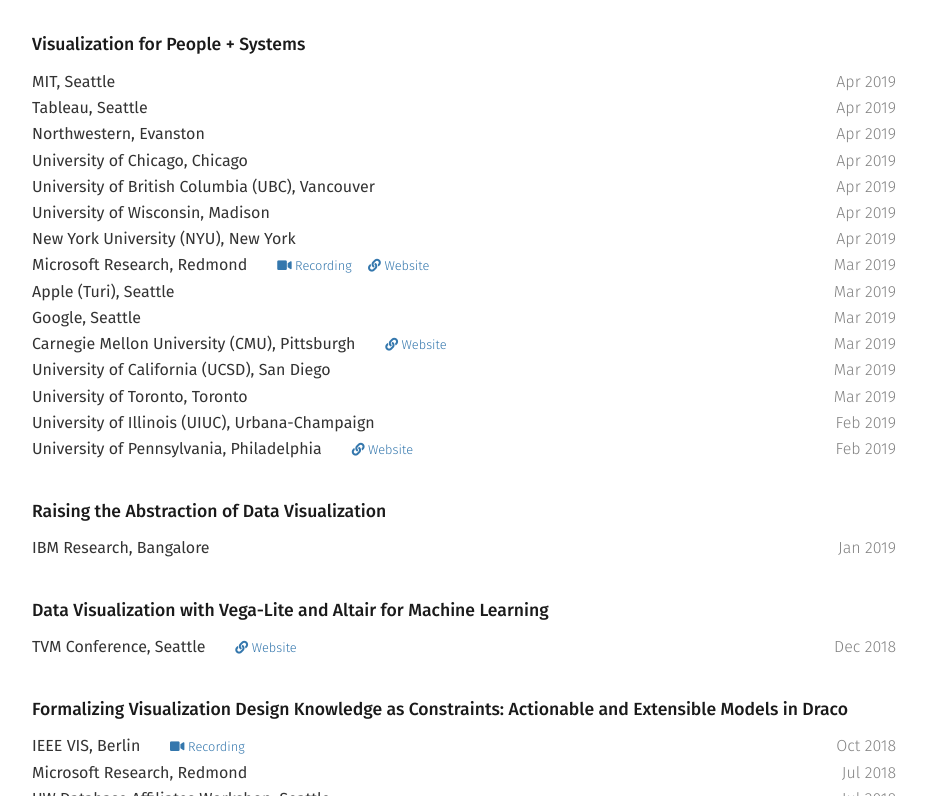
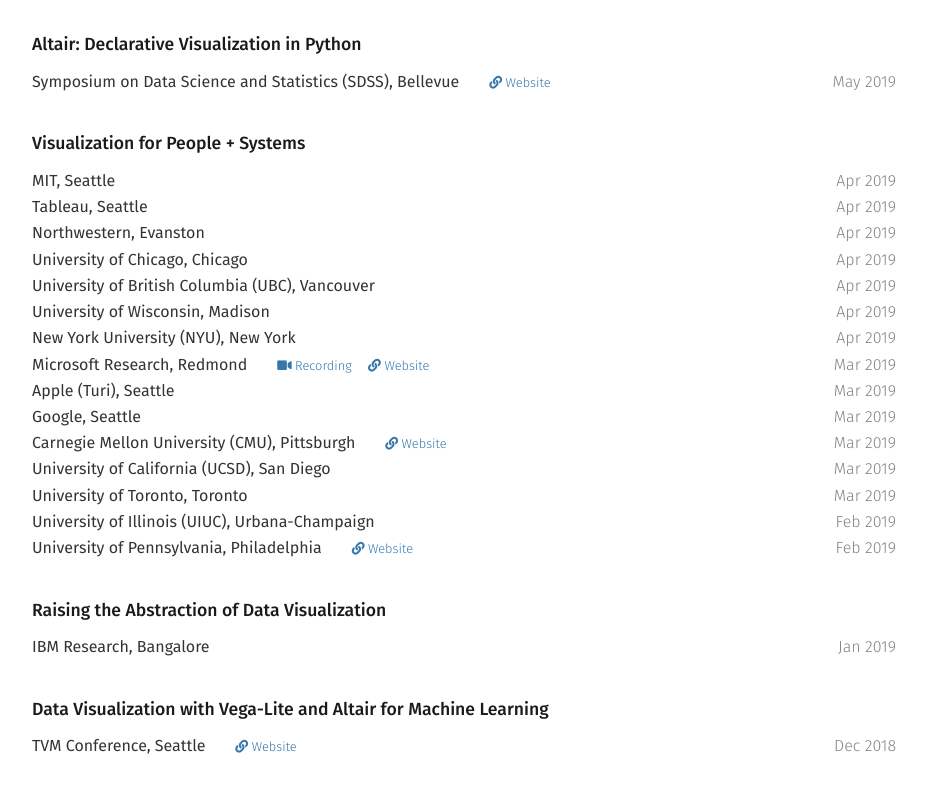
Before and after one commit to domoritz/domoritz.github.io, a Jekyll site: the page built from talks.md, in a window 1280 px wide and 900 px high, cut to the strip 104-900 px from the top of the window. Shown: the whole strip, without its empty margins (176-1103 px from the left). Built offline with Jekyll 4.4.1, drawn with Linux system fonts in a browser that asks for light colours; nearby versions of some CDN libraries.

Commit message:
Update travel and news

```diff
--- a/_data/news.yml
+++ b/_data/news.yml
@@ -1,3 +1,5 @@
+- message: "I passed my final exam (thesis defense)."
+  date: 2019-06-12
 - message: "I passed my general exam and am now a PhD candidate."
   date: 2018-08-22
 - message: "[Draco](https://uwdata.github.io/draco/) receives the best paper award at InfoVis 2018."
--- a/_data/talks.yml
+++ b/_data/talks.yml
@@ -1,3 +1,8 @@
+- title: "Altair: Declarative Visualization in Python"
+  location: Symposium on Data Science and Statistics (SDSS)
+  city: Bellevue
+  date: 2019-05-30
+  url: https://ww2.amstat.org/meetings/sdss/2019/onlineprogram/Program.cfm?date=05-30-19
 - title: "Visualization for People + Systems"
   location: MIT
   city: Seattle
--- a/_data/travel.yml
+++ b/_data/travel.yml
@@ -1,3 +1,7 @@
+- title: Remote Week
+  where: Bay Area
+  start: 2019-06-24
+  end: 2019-06-27
 - title: CHI
   where: Glasgow
   start: 2019-05-04
```
Also changed, not shown: index.md (+1 -1 lines).
